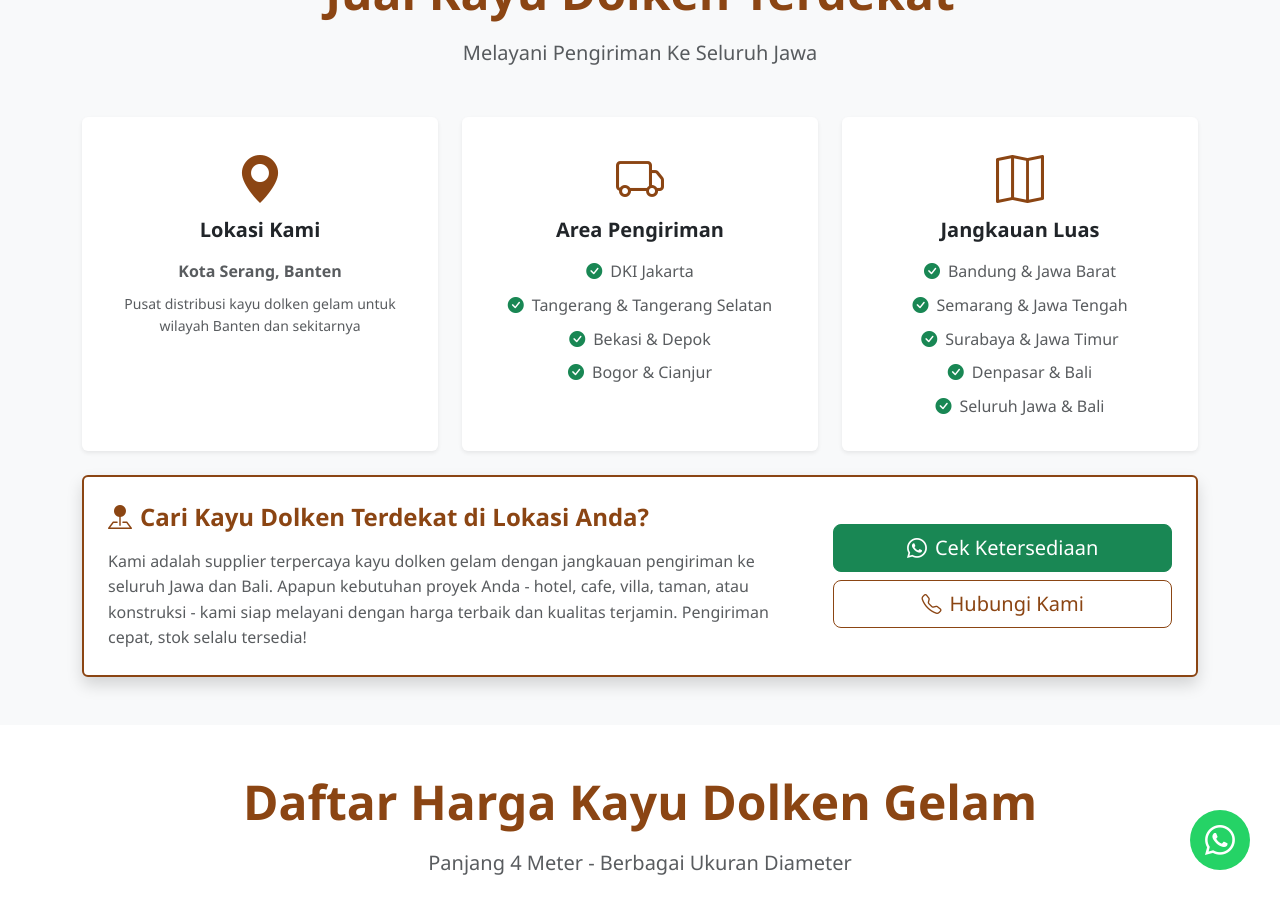
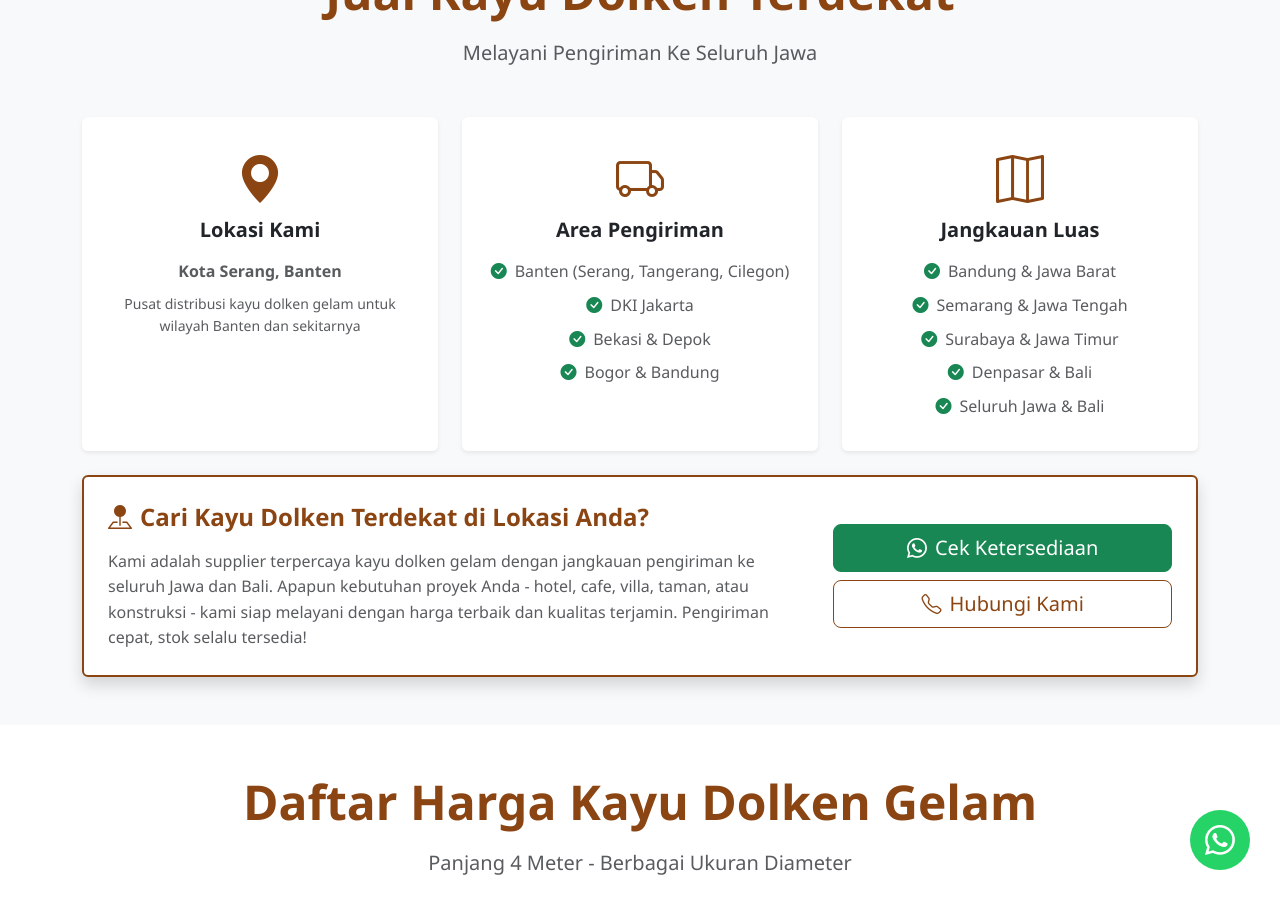
Before and after one commit to jualkayudolkengelam/jualkayudolkengelam.github.io, a Jekyll site: the page built from index.html, in a window 1280 px wide and 900 px high, scrolled down 1012 px. Built offline with Jekyll 4.4.1, drawn with Linux system fonts in a browser that asks for light colours.

Commit message:
fix : incleded Banten

```diff
--- a/index.html
+++ b/index.html
@@ -191,10 +191,10 @@ keywords: jual kayu dolken terdekat, kayu dolken gelam, jual kayu dolken, dolken
             <i class="bi bi-truck text-wood mb-3" style="font-size: 3rem;"></i>
             <h5 class="mb-3">Area Pengiriman</h5>
             <ul class="list-unstyled text-muted mb-0">
+              <li class="mb-2"><i class="bi bi-check-circle-fill text-success me-2"></i>Banten (Serang, Tangerang, Cilegon)</li>
               <li class="mb-2"><i class="bi bi-check-circle-fill text-success me-2"></i>DKI Jakarta</li>
-              <li class="mb-2"><i class="bi bi-check-circle-fill text-success me-2"></i>Tangerang & Tangerang Selatan</li>
               <li class="mb-2"><i class="bi bi-check-circle-fill text-success me-2"></i>Bekasi & Depok</li>
-              <li class="mb-2"><i class="bi bi-check-circle-fill text-success me-2"></i>Bogor & Cianjur</li>
+              <li class="mb-2"><i class="bi bi-check-circle-fill text-success me-2"></i>Bogor & Bandung</li>
             </ul>
           </div>
         </div>
--- a/tentang.html
+++ b/tentang.html
@@ -50,7 +50,7 @@ description: Supplier terpercaya kayu dolken gelam di Kota Serang, Banten. Melay
               <i class="bi bi-check-circle-fill text-success me-3 mt-1" style="font-size: 1.5rem;"></i>
               <div>
                 <h5 class="mb-2">Pengiriman Luas</h5>
-                <p class="text-muted mb-0">Melayani pengiriman ke DKI Jakarta, Jawa Barat, Jawa Tengah, Jawa Timur, dan seluruh Banten.</p>
+                <p class="text-muted mb-0">Melayani pengiriman ke DKI Jakarta, Banten, Jawa Barat, Jawa Tengah, Jawa Timur, dan Bali.</p>
               </div>
             </div>
           </div>
```
